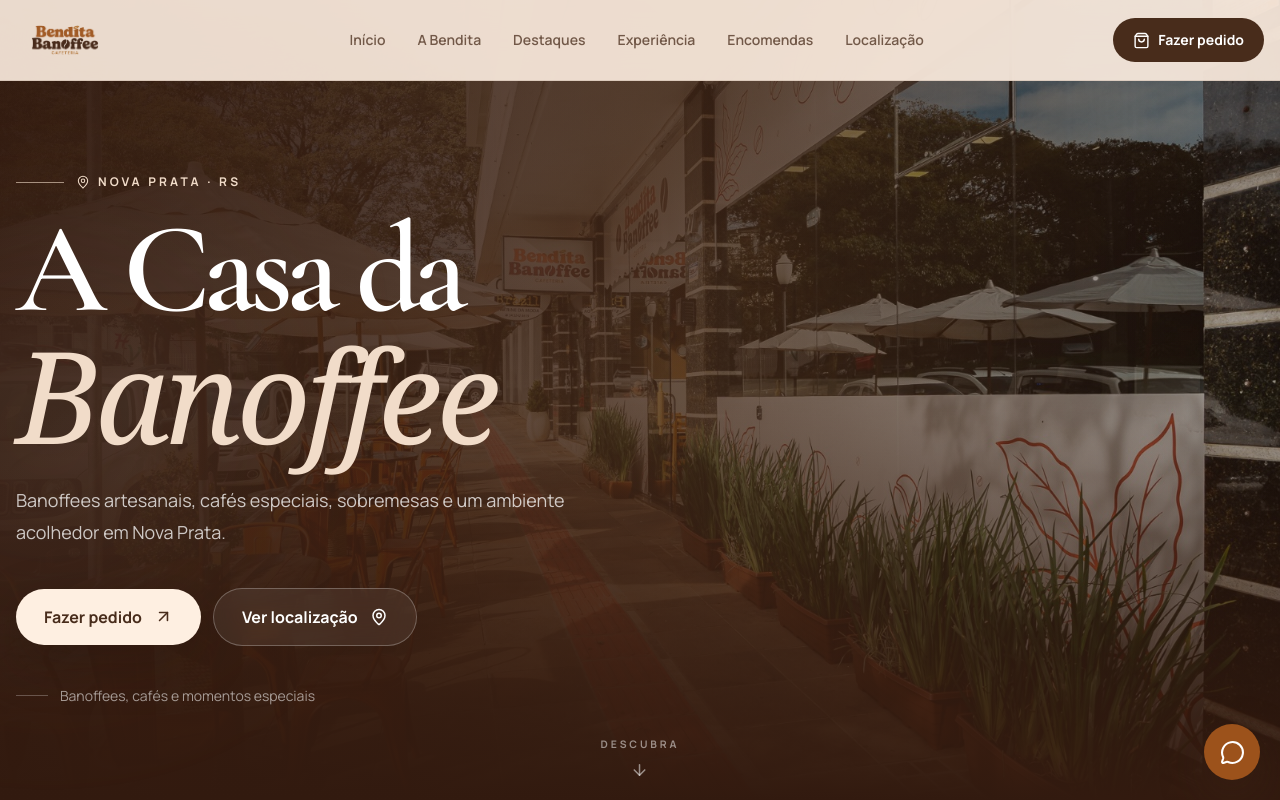
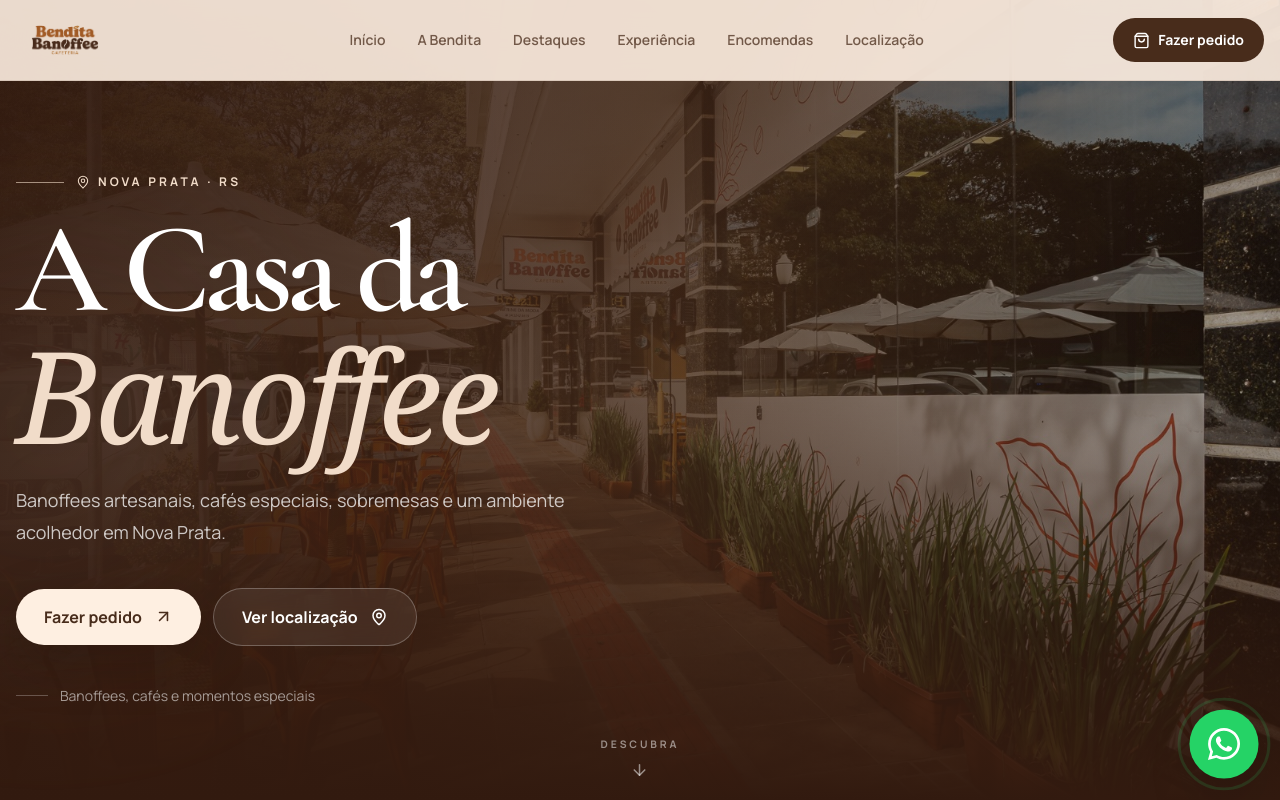
Before and after one commit to amandasouzamiss/benditabanoffee, a Next.js app: page / in a window 1280 px wide. Shown: the top 800 px of the page. Built offline with nearby package versions, Linux system fonts and the light colour scheme.

Commit message:
Melhora botão flutuante do WhatsApp com animação

```diff
--- a/app/components/WhatsAppButton.tsx
+++ b/app/components/WhatsAppButton.tsx
@@ -1,26 +1,55 @@
 "use client";
 
 import Link from "next/link";
-import { MessageCircle } from "lucide-react";
 import { motion } from "framer-motion";
+import { FaWhatsapp } from "react-icons/fa";
 import { site } from "../data/site";
 
 export default function WhatsAppButton() {
   return (
     <motion.div
-      initial={{ opacity: 0, scale: 0.8 }}
-      animate={{ opacity: 1, scale: 1 }}
-      transition={{ delay: 1, duration: 0.4 }}
-      className="fixed bottom-5 right-5 z-50"
+      className="fixed bottom-6 right-6 z-50"
+      initial={{ scale: 0 }}
+      animate={{ scale: 1 }}
+      transition={{
+        type: "spring",
+        stiffness: 260,
+        damping: 20,
+      }}
     >
-      <Link
-        href={site.whatsappUrl}
-        target="_blank"
-        aria-label="Falar com a Bendita pelo WhatsApp"
-        className="flex h-14 w-14 items-center justify-center rounded-full bg-[#9C521B] text-white shadow-[0_16px_45px_rgba(72,44,27,0.35)] transition hover:scale-105 hover:bg-[#482C1B]"
+      <motion.div
+        animate={{
+          scale: [1, 1.08, 1],
+        }}
+        transition={{
+          duration: 2,
+          repeat: Infinity,
+          ease: "easeInOut",
+        }}
       >
-        <MessageCircle size={25} />
-      </Link>
+        <Link
+          href={site.whatsappUrl}
+          target="_blank"
+          rel="noopener noreferrer"
+          aria-label="Conversar pelo WhatsApp"
+          className="flex h-16 w-16 items-center justify-center rounded-full bg-[#25D366] text-white shadow-2xl transition-all duration-300 hover:scale-110 hover:bg-[#20c45a]"
+        >
+          <FaWhatsapp size={34} />
+        </Link>
+      </motion.div>
+
+      <motion.div
+        className="absolute inset-0 rounded-full border-2 border-[#25D366]"
+        animate={{
+          scale: [1, 1.7],
+          opacity: [0.4, 0],
+        }}
+        transition={{
+          duration: 2,
+          repeat: Infinity,
+          ease: "easeOut",
+        }}
+      />
     </motion.div>
   );
 }
```
